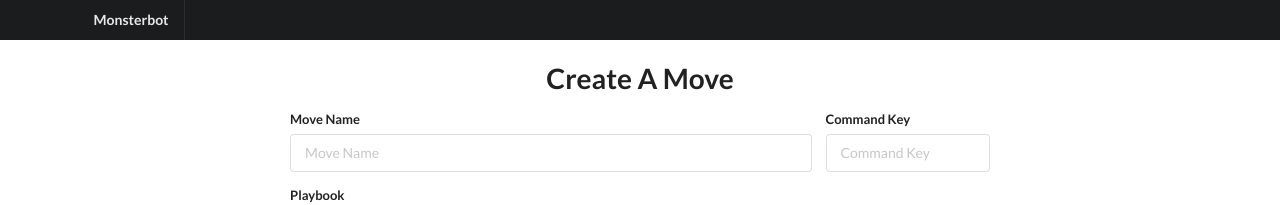
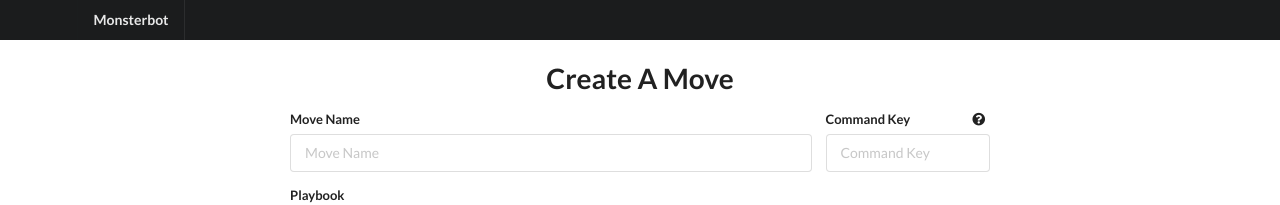
Before and after one commit to brian-frederick/discord-monsterbot-ui, a React (Create React App) app: page /moves/new in a window 1280 px wide. Shown: the top 205 px of the page. Built offline with nearby package versions, Linux system fonts and the light colour scheme.

Commit message:
add tooltip

```diff
--- /dev/null
+++ b/src/components/moves/common/Tooltip.js
@@ -0,0 +1,16 @@
+import React from 'react';
+
+const ToolTip = ({ content }) => {
+  return (
+    <span
+      className="ui float-right"
+      data-tooltip={content}
+      data-inverted=""
+      data-position="top right"
+    >
+      <i class="question circle icon"></i>
+    </span>
+  );
+};
+
+export default ToolTip;
--- a/src/components/moves/typeFields/SimpleFields.js
+++ b/src/components/moves/typeFields/SimpleFields.js
@@ -1,10 +1,11 @@
 import React from 'react';
 import Dropdown from '../../Dropdown';
+import ToolTip from '../common/Tooltip';
 
 
 const typeOptions = [
   { label: 'Simple', value: 'simple' },
-  { label: 'Roll Outcome Move', value: 'roll' },
+  { label: 'Roll Outcome', value: 'roll' },
   { label: 'Basic Move Modification', value: 'modification' }
 ]
 
@@ -43,7 +44,10 @@ export default class SimpleFields extends React.Component {
           </div>
 
           <div className="four wide field">
-            <label>Command Key</label>
+            <label>
+              Command Key
+              <ToolTip content="2-5 letter abbreviation to call this move in Monsterbot." />
+            </label>
             <input
               type="text"
               placeholder="Command Key"
--- a/src/styles/Segment.css
+++ b/src/styles/Segment.css
@@ -10,3 +10,7 @@ i {
 .main {
   margin-top: 4em;
 }
+
+.float-right {
+  float: right;
+}
```
